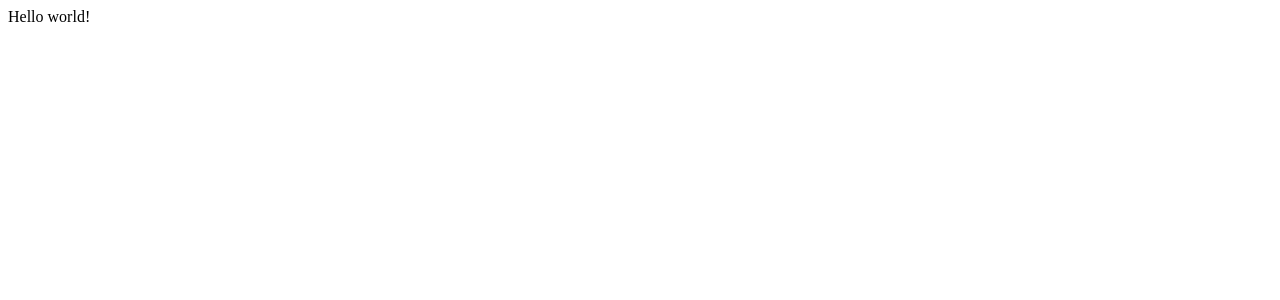
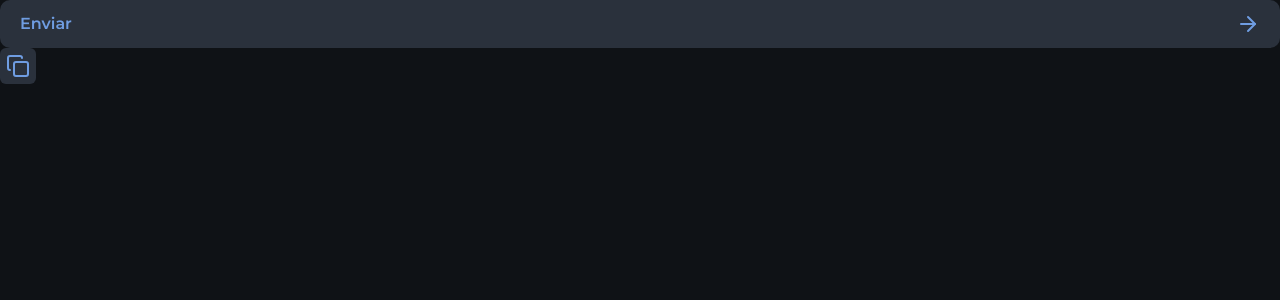
Before and after one commit to viniciusrvcruz/eventstage-frontend, a Next.js app: page / in a window 1280 px wide. Shown: the top 300 px of the page. Built offline with nearby package versions, Linux system fonts and the light colour scheme.

Commit message:
feat: first commit

```diff
--- /dev/null
+++ b/postcss.config.mjs
@@ -0,0 +1,7 @@
+const config = {
+  plugins: {
+    "@tailwindcss/postcss": {},
+  },
+};
+
+export default config;
--- /dev/null
+++ b/src/app/globals.css
@@ -0,0 +1,24 @@
+@import "tailwindcss";
+
+@theme {
+  --color-*: initial;
+
+  --color-blue: #6F9DE2;
+  --color-purple: #9871f3;
+  --color-danger: #F05D6C;
+
+  --color-gray-100: #DAE4F2;
+  --color-gray-200: #C8D0DA;
+  --color-gray-300: #95A1B1;
+  --color-gray-400: #6F7D90;
+  --color-gray-500: #2A313C;
+  --color-gray-600: #21252C;
+  --color-gray-700: #191D24;
+  --color-gray-800: #13161B;
+  --color-gray-900: #0F1216;
+
+  --font-heading: var(--font-oxanium);
+  --font-sans: var(--font-montserrat);
+
+  --radius-xl: 0.625rem
+}
--- a/src/app/layout.tsx
+++ b/src/app/layout.tsx
@@ -1,9 +1,23 @@
+import './globals.css'
+
 import type { Metadata } from "next";
+import { Montserrat, Oxanium } from 'next/font/google'
 
 export const metadata: Metadata = {
-  title: "Create Next App",
-  description: "Generated by create next app",
+  title: "devstage",
 };
+
+const oxanium = Oxanium({
+  weight: ['500', '600'],
+  subsets: ['latin'],
+  variable: '--font-oxanium'
+})
+
+const montserrat = Montserrat({
+  weight: ['400', '600'],
+  subsets: ['latin'],
+  variable: '--font-montserrat'
+})
 
 export default function RootLayout({
   children,
@@ -11,8 +25,8 @@
   children: React.ReactNode;
 }>) {
   return (
-    <html lang="en">
-      <body>{children}</body>
+    <html lang="en" className={`${oxanium.variable} ${montserrat.variable}`}>
+      <body className="bg-gray-900 text-gray-100 antialiased">{children}</body>
     </html>
   );
 }
--- a/src/app/page.tsx
+++ b/src/app/page.tsx
@@ -1,7 +1,17 @@
+import { ArrowRight, Copy } from 'lucide-react'
+import { Button } from "@/components/button";
+import { IconButton } from '@/components/icon-button';
+
 export default function Home() {
   return (
     <main>
-      <div>Hello world!</div>
+      <Button type="submit">
+        Enviar
+        <ArrowRight />
+      </Button>
+      <IconButton>
+        <Copy />
+      </IconButton>
     </main>
   );
 }
--- /dev/null
+++ b/src/components/button.tsx
@@ -0,0 +1,12 @@
+import { ComponentProps } from "react"
+
+interface ButtonProps extends ComponentProps<'button'> {}
+
+export function Button(props: ButtonProps) {
+  return (
+    <button
+      className="flex justify-between items-center px-5 h-12 bg-gray-500 text-blue font-semibold rounded-xl w-full cursor-pointer transition-colors duration-300 hover:bg-blue hover:text-gray-900"
+      {...props}
+    />
+  )
+}
--- /dev/null
+++ b/src/components/icon-button.tsx
@@ -0,0 +1,12 @@
+import { ComponentProps } from "react"
+
+interface IconButtonProps extends ComponentProps<'button'> { }
+
+export function IconButton(props: IconButtonProps) {
+  return (
+    <button
+      className="p-1.5 bg-gray-500 text-blue rounded-md cursor-pointer transition-colors duration-300 hover:bg-blue hover:text-gray-900"
+      {...props}
+    />
+  )
+}
```
Also changed, not shown: package.json (+7 -3 lines), 1 other file (tests, documents, lock files or other folders).
